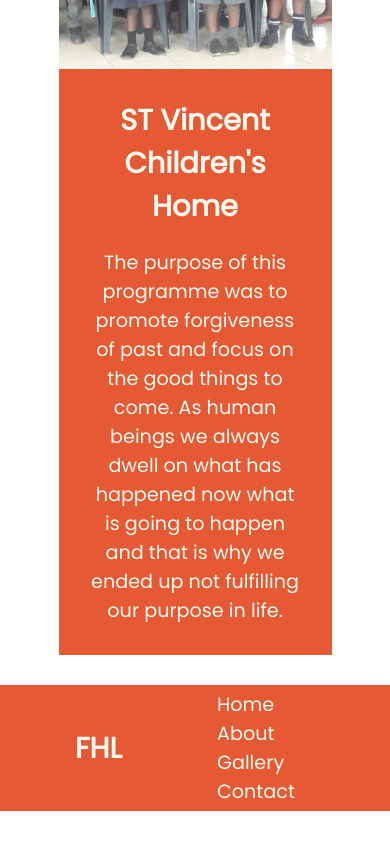
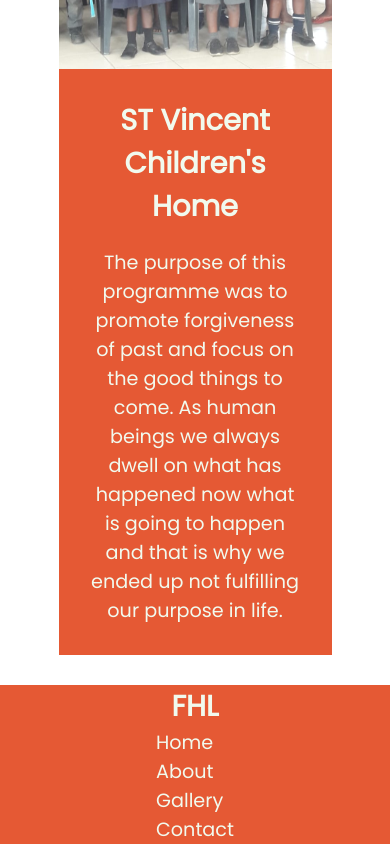
Before and after one commit to SandileMoremedi/fhl-website, a Next.js app: page / in a window 390 px wide. Shown: the part 4728-5572 px from the top of the page. Before the commit the page ends 5539 px from the top, so only its background shows below. Built offline with nearby package versions, Linux system fonts and the light colour scheme.

Commit message:
made the footer responsive

```diff
--- a/styles/layout/_footer.scss
+++ b/styles/layout/_footer.scss
@@ -21,11 +21,14 @@
 }
 
 @media (max-width: 700px) {
-  footer h1 {
-    text-align: center;
+  // footer h1 {
+  //   text-align: center;
+  // }
+  footer {
+    flex-direction: column;
+    align-items: center;
   }
-  footer ul{
+  footer ul {
     flex-direction: column;
   }
-
 }
```
